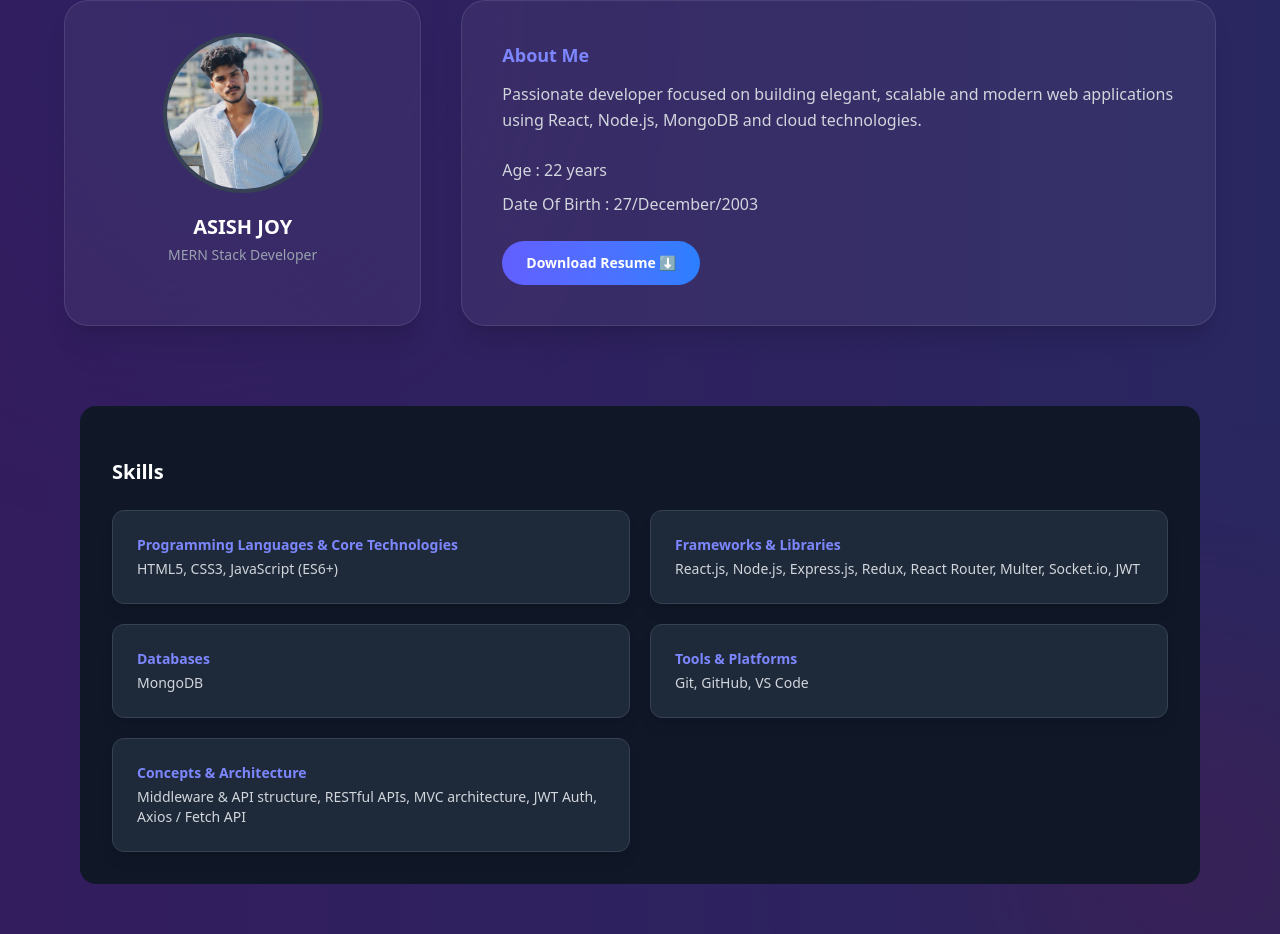
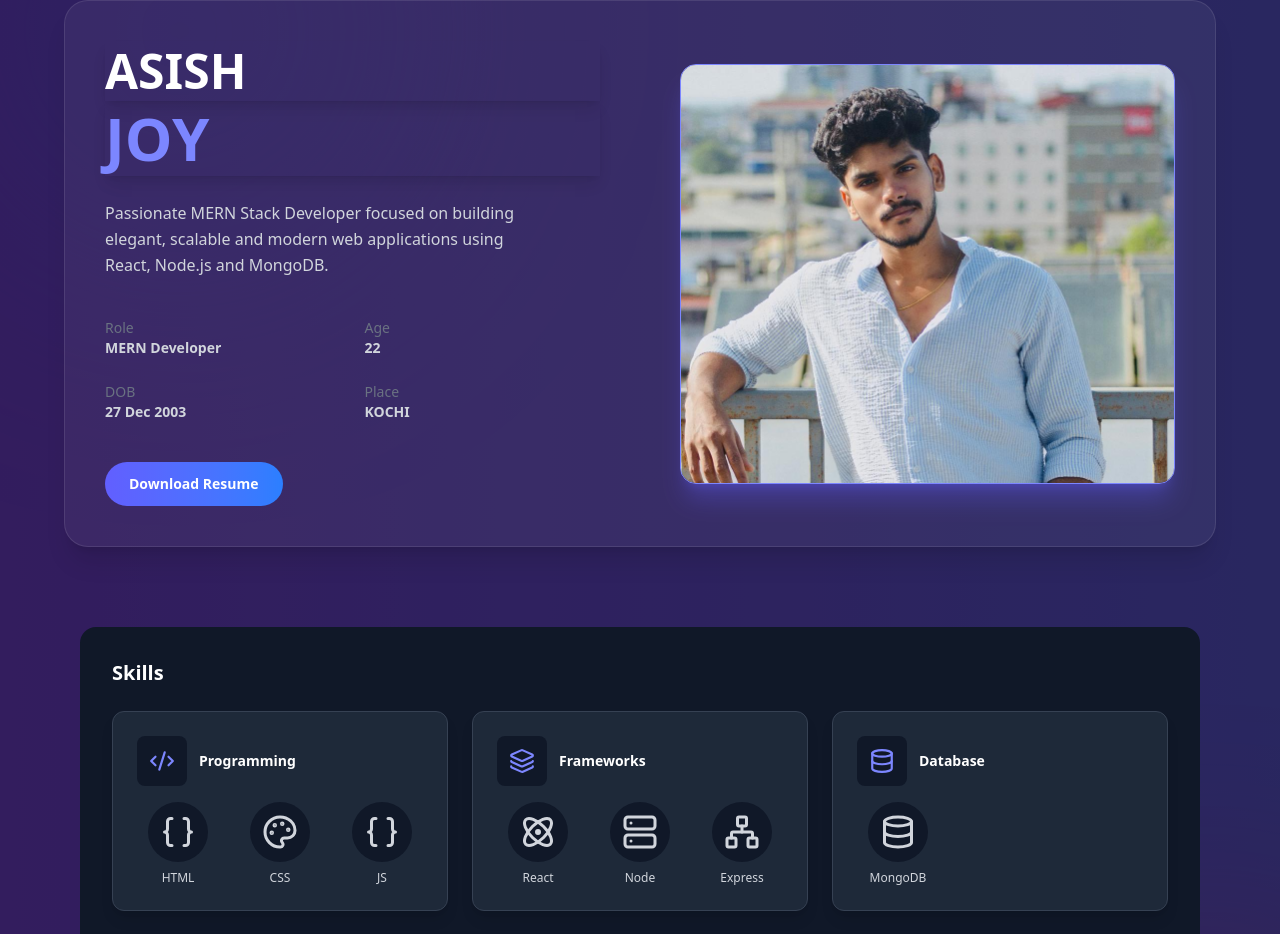
Before and after one commit to AsishJoy/Portfolio, a React app: page / in a window 1280 px wide. Shown: the part 144-1078 px from the top of the page. Built offline with nearby package versions, Linux system fonts and the light colour scheme; the HTML template or start-up script is replaced by a standard one.

Commit message:
first commit

```diff
--- a/package.json
+++ b/package.json
@@ -11,8 +11,10 @@
   },
   "dependencies": {
     "@tailwindcss/vite": "^4.1.18",
+    "lucide-react": "^0.562.0",
     "react": "^19.2.0",
     "react-dom": "^19.2.0",
+    "react-icons": "^5.5.0",
     "tailwindcss": "^4.1.18"
   },
   "devDependencies": {
--- a/src/Pages/Personal.jsx
+++ b/src/Pages/Personal.jsx
@@ -5,64 +5,73 @@ function ProfilePage() {
   return (
     <section
       id="about"
-      className="relative min-h-screen animated-bg overflow-hidden px-10 py-20"
+      className="relative min-h-screen animated-bg overflow-hidden px-10 py-20 hover:-translate-y-2 transition duration-500 transition transform shadow-lg"
     >
       {/* Glow Orbs */}
-      <div className="absolute w-[500px] h-[500px] bg-indigo-500/30 rounded-full blur-[120px]
-                      top-[-100px] left-[-100px] float-orb"></div>
+      <div
+        className="absolute w-[500px] h-[500px] bg-indigo-500/30 rounded-full blur-[120px]
+                   top-[-100px] left-[-100px] float-orb"
+      ></div>
 
-      <div className="absolute w-[400px] h-[400px] bg-pink-500/30 rounded-full blur-[120px]
-                      bottom-[-100px] right-[-100px] float-orb"></div>
+      <div
+        className="absolute w-[400px] h-[400px] bg-pink-500/30 rounded-full blur-[120px]
+                   bottom-[-100px] right-[-100px] float-orb"
+      ></div>
 
       {/* Dark overlay */}
       <div className="absolute inset-0 bg-black/60"></div>
 
-      {/* Content */}
+      {/* Content Card */}
       <div className="relative z-10 flex justify-center fade-up">
-        <div className="max-w-6xl w-full grid grid-cols-1 md:grid-cols-3 gap-10">
+        <div
+          className="max-w-6xl w-full bg-white/5 backdrop-blur-xl rounded-3xl
+                     border border-white/10 shadow-xl overflow-hidden
+                     grid grid-cols-1 md:grid-cols-2"
+        >
 
-          {/* Profile Card */}
-          <div className="bg-white/5 backdrop-blur-xl rounded-3xl p-8 border border-white/10
-                          shadow-xl hover:-translate-y-2 transition duration-500">
-            <div className="flex flex-col items-center text-center">
-              <img
-                src="/profile.jpg"
-                alt="Profile"
-                className="w-40 h-40 rounded-full object-cover border-4 border-gray-700"
-              />
-              <h2 className="text-white font-semibold text-xl mt-5">
-                ASISH JOY
-              </h2>
-              <p className="text-gray-400 text-sm mt-1">
-                MERN Stack Developer
+          {/* LEFT CONTENT */}
+          <div className="p-10 flex flex-col justify-between">
+            <div>
+
+
+              {/* BIG NAME */}
+              <h1 className="text-white text-4xl md:text-5xl font-extrabold leading-tight  hover:-translate-y-2 transition duration-500 transition transform shadow-lg">
+                ASISH
+              </h1>
+              <h1 className="text-indigo-400 text-5xl md:text-6xl font-extrabold mb-6 leading-tight  hover:-translate-y-2 transition duration-500 transition transform shadow-lg">
+                JOY
+              </h1>
+
+              <p className="text-gray-300 leading-relaxed max-w-md">
+                Passionate MERN Stack Developer focused on building elegant, scalable and
+                modern web applications using React, Node.js and MongoDB.
               </p>
+            </div>
+
+            {/* INFO GRID */}
+            <div className="mt-10 grid grid-cols-2 gap-6 text-sm text-gray-300">
+              <div>
+                <p className="text-gray-500">Role</p>
+                <p className="font-semibold">MERN Developer</p>
+              </div>
+              <div>
+                <p className="text-gray-500">Age</p>
+                <p className="font-semibold">22</p>
+              </div>
+              <div>
+                <p className="text-gray-500">DOB</p>
+                <p className="font-semibold">27 Dec 2003</p>
+              </div>
+              <div>
+                <p className="text-gray-500">Place</p>
+                <p className="font-semibold">KOCHI</p>
               </div>
             </div>
 
-         {/* About Section */}
-<div className="md:col-span-2 bg-white/5 backdrop-blur-xl rounded-3xl p-10
-                border border-white/10 shadow-xl hover:-translate-y-2 transition duration-500">
-
-  <h3 className="text-indigo-400 font-semibold text-lg mb-3">
-    About Me
-  </h3>
-
-  <p className="text-gray-300 leading-relaxed">
-    Passionate developer focused on building elegant, scalable and modern web
-    applications using React, Node.js, MongoDB and cloud technologies.
-  </p>
-
-  <br />
-
-  <div className="flex flex-col gap-2 text-gray-300 leading-relaxed">
-    <p>Age : 22 years</p>
-    <p>Date Of Birth : 27/December/2003</p>
-  </div>
-
-  {/* Resume Button */}
-  <div className="mt-6">
+            {/* BUTTON */}
+            <div className="mt-10">
               <a
-      href="/Asish_Joy_Resume.pdf"   // file in public folder
+                href="/Asish_Joy_Resume.pdf"
                 download
                 className="inline-flex items-center gap-2 px-6 py-3 rounded-full
                            bg-gradient-to-r from-indigo-500 to-blue-500
@@ -71,10 +80,18 @@ function ProfilePage() {
                            transition duration-300"
               >
                 Download Resume
-      ⬇️
               </a>
             </div>
+          </div>
 
+          {/* RIGHT IMAGE */}
+          <div className="flex items-center justify-center p-10">
+            <img
+              src="/profile.jpg"
+              alt="Profile"
+              className="h-[420px] w-auto rounded-2xl object-cover
+                         border-1 border-indigo-400 shadow-xl shadow-indigo-500/30  hover:-translate-y-2 transition duration-500 transition transform shadow-lg"
+            />
           </div>
 
         </div>
--- a/src/Pages/skills.jsx
+++ b/src/Pages/skills.jsx
@@ -1,66 +1,113 @@
 import React from "react";
+import {
+  Code2,
+  Layers,
+  Database,
+  Wrench,
+  Network,
+
+  Braces,
+  Palette,
+  Atom,
+  Server,
+  GitBranch,
+  Github,
+  Monitor,
+  ShieldCheck,
+} from "lucide-react";
 
 function Skills() {
+  const skills = [
+    {
+      title: "Programming",
+      icon: <Code2 size={26} />,
+      items: [
+        { name: "HTML", icon: <Braces size={36} /> },
+        { name: "CSS", icon: <Palette size={36} /> },
+        { name: "JS", icon: <Braces size={36} /> },
+      ],
+    },
+    {
+      title: "Frameworks",
+      icon: <Layers size={26} />,
+      items: [
+        { name: "React", icon: <Atom size={36} /> },
+        { name: "Node", icon: <Server size={36} /> },
+        { name: "Express", icon: <Network size={36} /> },
+      ],
+    },
+    {
+      title: "Database",
+      icon: <Database size={26} />,
+      items: [
+        { name: "MongoDB", icon: <Database size={36} /> },
+      ],
+    },
+    {
+      title: "Tools",
+      icon: <Wrench size={26} />,
+      items: [
+        { name: "Git", icon: <GitBranch size={36} /> },
+        { name: "GitHub", icon: <Github size={36} /> },
+        { name: "VS Code", icon: <Monitor size={36} /> },
+      ],
+    },
+    {
+      title: "Architecture",
+      icon: <Network size={26} />,
+      items: [
+        { name: "REST", icon: <Network size={36} /> },
+        { name: "JWT", icon: <ShieldCheck size={36} /> },
+      ],
+    },
+  ];
+
   return (
-    <div className="  px-10 pb-10">
+    <div className="px-10 pb-10">
+      <div className="bg-gray-900 rounded-2xl p-8 max-w-full ml-auto">
+        <h2 className="text-white font-semibold text-xl mb-6">
+          Skills
+        </h2>
 
-      {/* White Container (same as ProfilePage right panel) */}
-      <div className="bg-gray-900 rounded-2xl p-8 max-w-[100%] ml-auto">
-
-        <h2 className="text-white font-semibold text-xl mt-5">
-          Skills
-        </h2><br />
-
-        <div className="grid grid-cols-1 md:grid-cols-2 gap-5">
-
-          {/* Skill Card */}
-          <div className="bg-gray-800 rounded-xl p-6 hover:scale-105 transition transform shadow-lg border border-gray-700">
-            <h4 className="font-semibold text-sm mb-1 text-indigo-400">
-              Programming Languages & Core Technologies
+        <div className="grid grid-cols-1 sm:grid-cols-2 lg:grid-cols-3 gap-6">
+          {skills.map((skill, index) => (
+            <div
+              key={index}
+              className="bg-gray-800 rounded-xl p-6 border border-gray-700
+                         hover:scale-105 transition transform shadow-lg
+                         flex flex-col gap-4"
+            >
+              {/* Category Header */}
+              <div className="flex items-center gap-3">
+                <div className="text-indigo-400 bg-gray-900 p-3 rounded-lg">
+                  {skill.icon}
+                </div>
+                <h4 className="text-white font-semibold text-sm">
+                  {skill.title}
                 </h4>
-            <p className="text-gray-300 text-sm">
-              HTML5, CSS3, JavaScript (ES6+)
-            </p>
               </div>
 
-          <div className="bg-gray-800 rounded-xl p-6 hover:scale-105 transition transform shadow-lg border border-gray-700">
-            <h4 className="font-semibold text-sm mb-1 text-indigo-400">
-              Frameworks & Libraries
-            </h4>
-            <p className="text-gray-300 text-sm">
-              React.js, Node.js, Express.js, Redux, React Router,
-              Multer, Socket.io, JWT
-            </p>
+              {/* Bigger Skill Icons */}
+              <div className="grid grid-cols-3 gap-5">
+                {skill.items.map((item, i) => (
+                  <div
+                    key={i}
+                    className="flex flex-col items-center gap-2
+                               text-gray-300 hover:text-indigo-400 transition"
+                  >
+                    <div
+                      className="bg-gray-900 p-3 rounded-full
+                                 hover:shadow-[0_0_15px_rgba(99,102,241,0.6)]
+                                 transition"
+                    >
+                      {item.icon}
                     </div>
-
-          <div className="bg-gray-800 rounded-xl p-6 hover:scale-105 transition transform shadow-lg border border-gray-700">
-            <h4 className="font-semibold text-sm mb-1 text-indigo-400">
-              Databases
-            </h4>
-            <p className="text-gray-300 text-sm">
-              MongoDB
-            </p>
+                    <span className="text-xs">{item.name}</span>
                   </div>
-
-          <div className="bg-gray-800 rounded-xl p-6 hover:scale-105 transition transform shadow-lg border border-gray-700">
-            <h4 className="font-semibold text-sm mb-1 text-indigo-400">
-              Tools & Platforms
-            </h4>
-            <p className="text-gray-300 text-sm">
-              Git, GitHub, VS Code
-            </p>
+                ))}
               </div>
-
-          <div className="bg-gray-800 rounded-xl p-6 hover:scale-105 transition transform shadow-lg border border-gray-700">
-            <h4 className=" font-semibold text-sm mb-1 text-indigo-400">
-              Concepts & Architecture
-            </h4>
-            <p className="text-gray-300 text-sm ">
-              Middleware & API structure, RESTful APIs, MVC architecture,
-              JWT Auth, Axios / Fetch API
-            </p>
             </div>
-
+          ))}
         </div>
       </div>
     </div>
```
Also changed, not shown: 1 other file (tests, documents, lock files or other folders). Lines whose indentation alone changed are shown as unchanged.
